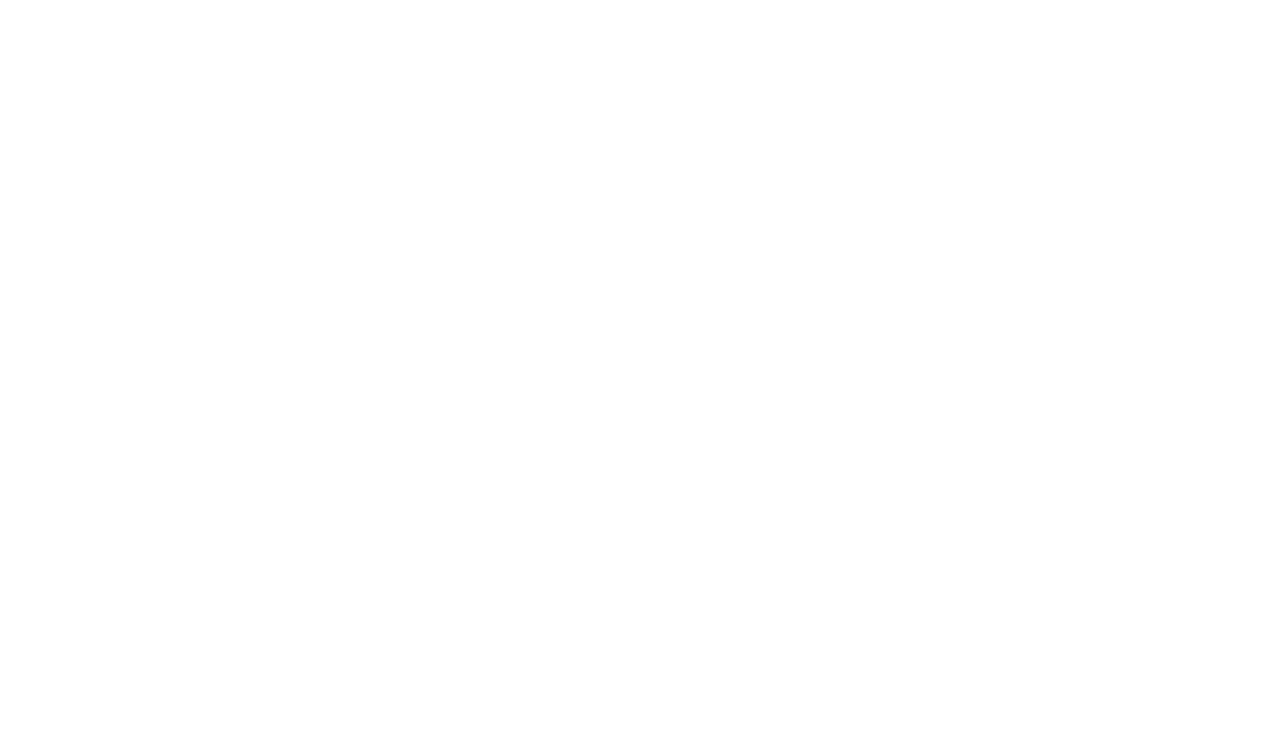
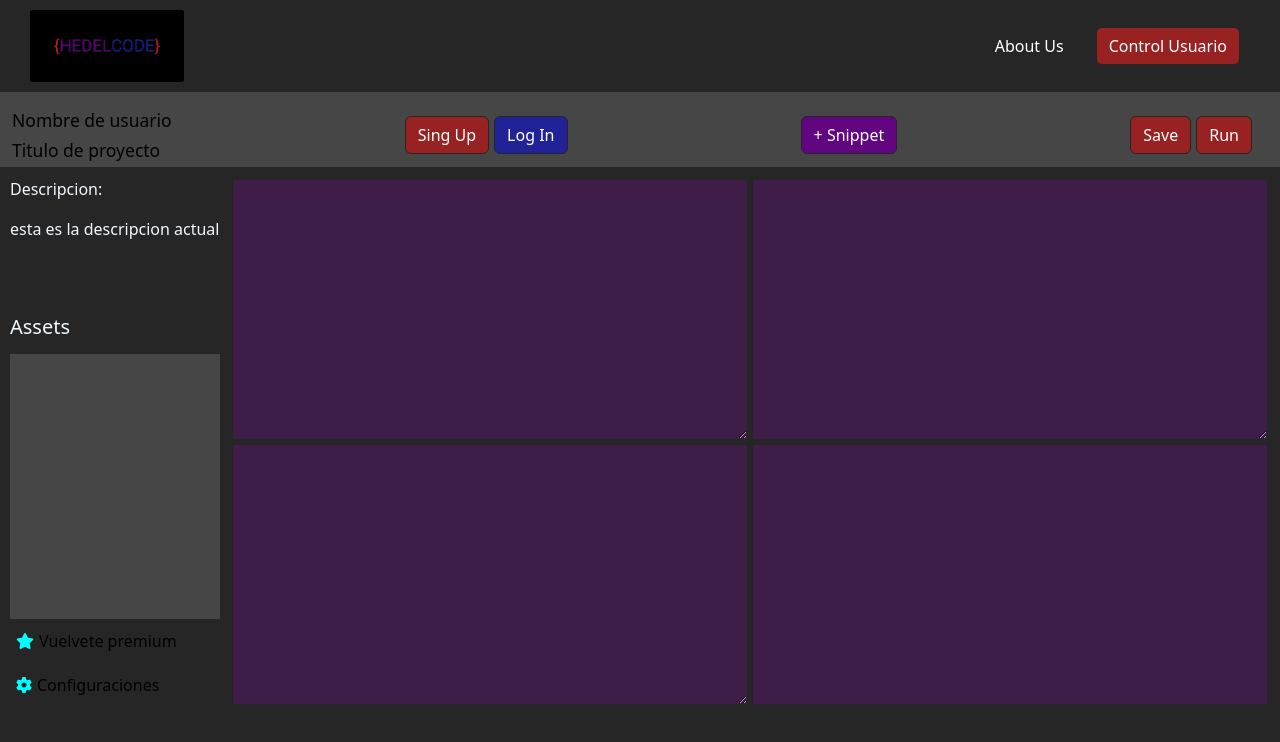
Before and after one commit to henry10110/HedelCode-frontend, an Angular app in the folder HedelCode/: page / in a window 1280 px wide. Shown: the top 742 px of the page. Built offline with nearby package versions, Linux system fonts and the light colour scheme.

Commit message:
diseño minimo de marco de trabajo completado

```diff
--- a/HedelCode/src/app/app.component.html
+++ b/HedelCode/src/app/app.component.html
@@ -1,2 +1,2 @@
-
+<app-marco-principal></app-marco-principal>
 <router-outlet></router-outlet>
--- /dev/null
+++ b/HedelCode/src/app/marco-trabajo/marco-principal/marco-principal.component.css
@@ -0,0 +1,80 @@
+.principal {
+    background-color: #262626;
+    width: 100%;
+    height: 100vh;
+}
+
+.body {
+    display:block;
+    display: grid;
+    grid-template-columns: repeat(12, 1fr);
+    margin: 10px;
+}
+
+.logoimg {
+    margin-left: 30px;
+    margin-top: 10px;
+    margin-bottom: 10px;
+}
+
+.header {
+    display: flex;
+    justify-content: space-between;
+    align-items: center;
+}
+
+.navbar {
+    background-color: #464646!important;
+    height: 75px;
+}
+
+.cuadros {
+    display: grid;
+    grid-template-columns: repeat(2, 1fr);
+    grid-template-rows: repeat(2, 1fr);
+    padding-left: 10px;
+    height: 530px;
+}
+
+.parr {
+    margin-bottom: 0px;
+}
+
+textarea {
+    width: 100%;
+    height: 100%;
+    background-color: #3e1e49;
+    border: none;
+}
+
+.btn-borderles {
+    border: none;
+    background-color: transparent;
+}
+
+.section-assets {
+    display: grid;
+    grid-template-rows: repeat(12, 1fr);
+    height: 530px;
+}
+
+.cuadro {
+    margin: 3px;
+    border-radius: 3px;
+}
+
+.btn {
+    border-color: #262626;
+}
+
+.fa-sharp {
+    color: aqua;
+    float: left;
+    margin-right: 5px;
+    padding-top: 4px;
+}
+
+.descri {
+    height: 100%;
+    overflow: auto;
+}
--- /dev/null
+++ b/HedelCode/src/app/marco-trabajo/marco-principal/marco-principal.component.html
@@ -0,0 +1,82 @@
+<div class="principal">
+
+    <div class="header">
+        <img class="logoimg" src="../../../assets/img/LogoF.png" style="width: 154px; height: 72px;" alt="logo">
+        <div>
+            <button class="btn btn-success btn-borderles" style="margin-right: 20px;" type="submit">About Us</button>
+            <button class="btn btn-success" style="margin-right: 40px; background-color: #982121;" type="submit">Control
+                Usuario</button>
+        </div>
+
+    </div>
+
+    <!-- class="navbar-brand" -->
+    <nav class="navbar bg-body-tertiary">
+        <div class="container-fluid">
+            <div class="navbar-brand">
+                <p class="parr"><small>Nombre de usuario</small></p>
+                <p class="parr"><small>Titulo de proyecto</small></p>
+            </div>
+            <div class="navbar-brand">
+                <button class="btn btn-success" style="background-color: #982121;" type="submit">Sing Up</button>
+                <button class="btn btn-success" style="margin-left: 5px; background-color: #212198;" type="submit">Log
+                    In</button>
+            </div>
+            <div class="navbar-brand">
+                <button class="btn btn-success" style="background-color: #620581;" type="submit">+ Snippet</button>
+            </div>
+            <div class="navbar-brand">
+                <button class="btn btn-success" style="background-color: #982121;" type="submit">Save</button>
+                <button class="btn btn-success" style="margin-left: 5px; background-color: #982121;"
+                    type="submit">Run</button>
+            </div>
+        </div>
+    </nav>
+
+    <main class="body">
+        <section class="section-assets" style="grid-column: 1 / 3;">
+
+            <div class="descri" style="grid-row: 1 / 4;">
+                <p style="color: aliceblue;">Descripcion:</p>
+                <p style="color:aliceblue">esta es la descripcion actual<small></small></p>
+            </div>
+            <h5 style="color: aliceblue; padding-top: 5px;">Assets</h5>
+            <div style="grid-row: 5 / 11;">
+
+                <div style="height: 100%; background-color: #464646;">
+
+                </div>
+
+            </div>
+            <button class="btn-borderles" style="grid-row: 11 / 12; float: left; text-align: left;">
+                <i class="fa-sharp fa-solid fa-star"></i>Vuelvete premium
+            </button>
+            <button class="btn-borderles" style="grid-row: 12 / 13; float: left; text-align: left;">
+                <i class="fa-sharp fa-solid fa-gear"></i>Configuraciones
+            </button>
+
+        </section>
+
+        <section class="cuadros" style="grid-column: 3 / 13;">
+            <form class="cuadro">
+                <textarea></textarea>
+            </form>
+
+            <form class="cuadro">
+                <textarea></textarea>
+            </form>
+
+            <form class="cuadro">
+                <textarea></textarea>
+            </form>
+
+            <div class="cuadro">
+                <iframe src="" frameborder="0" width="100%" height="100%" style="background-color: #3e1e49;"></iframe>
+            </div>
+
+
+        </section>
+
+    </main>
+
+</div>
--- a/HedelCode/src/app/marco-trabajo/marco-trabajo.module.ts
+++ b/HedelCode/src/app/marco-trabajo/marco-trabajo.module.ts
@@ -1,11 +1,14 @@
 import { NgModule } from '@angular/core';
 import { CommonModule } from '@angular/common';
+import { MarcoPrincipalComponent } from './marco-principal/marco-principal.component';
 
 
 
 @NgModule({
-  declarations: [], //declaramos los componentes internos
-  exports: [], //para exportar componentes, pero solo los necesarios
+  declarations: [
+    MarcoPrincipalComponent
+  ], //declaramos los componentes internos
+  exports: [MarcoPrincipalComponent], //para exportar componentes, pero solo los necesarios
   imports: [
     CommonModule //importar modulos necesarios como FormModule
   ],
--- a/HedelCode/src/index.html
+++ b/HedelCode/src/index.html
@@ -6,11 +6,12 @@
   <base href="/">
   <meta name="viewport" content="width=device-width, initial-scale=1">
   <link rel="icon" type="image/x-icon" href="favicon.ico">
-  <link href="assets/bootstrap/bootstrap.min.css" rel="stylesheet" integrity="sha384-KK94CHFLLe+nY2dmCWGMq91rCGa5gtU4mk92HdvYe+M/SXH301p5ILy+dN9+nJOZ" crossorigin="anonymous">
+  <link href="assets/bootstrap/bootstrap.min.css" rel="stylesheet" crossorigin="anonymous">
 </head>
 <body>
   <app-root></app-root>
-  <script src="assets/bootstrap/bootstrap.bundle.min.js" integrity="sha384-ENjdO4Dr2bkBIFxQpeoTz1HIcje39Wm4jDKdf19U8gI4ddQ3GYNS7NTKfAdVQSZe" crossorigin="anonymous"></script>
-  <script src="assets/bootstrap/bootstrap.min.js" integrity="sha384-Y4oOpwW3duJdCWv5ly8SCFYWqFDsfob/3GkgExXKV4idmbt98QcxXYs9UoXAB7BZ" crossorigin="anonymous"></script>
+  <script src="assets/bootstrap/bootstrap.bundle.min.js" crossorigin="anonymous"></script>
+  <script src="assets/bootstrap/bootstrap.min.js" crossorigin="anonymous"></script>
+  <script src="https://kit.fontawesome.com/71c08a3658.js" crossorigin="anonymous"></script>
 </body>
 </html>
--- a/HedelCode/src/styles.css
+++ b/HedelCode/src/styles.css
@@ -1 +1,8 @@
 /* You can add global styles to this file, and also import other style files */
+div {
+    display: block;
+}
+
+body {
+    margin: 0px;
+}
```
Also changed, not shown: HedelCode/src/app/marco-trabajo/marco-principal/marco-principal.component.ts (added, +10 -0 lines), HedelCode/src/assets/img/LogoF.png (added), 1 other file (tests, documents, lock files or other folders).
